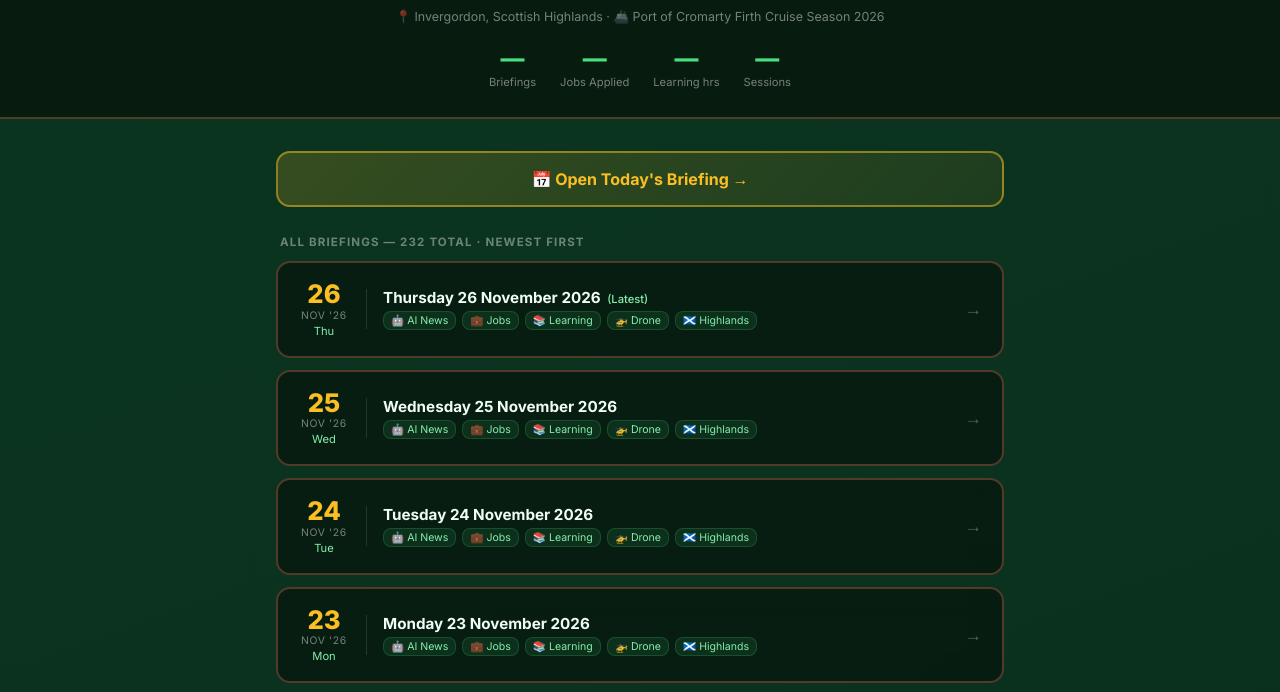
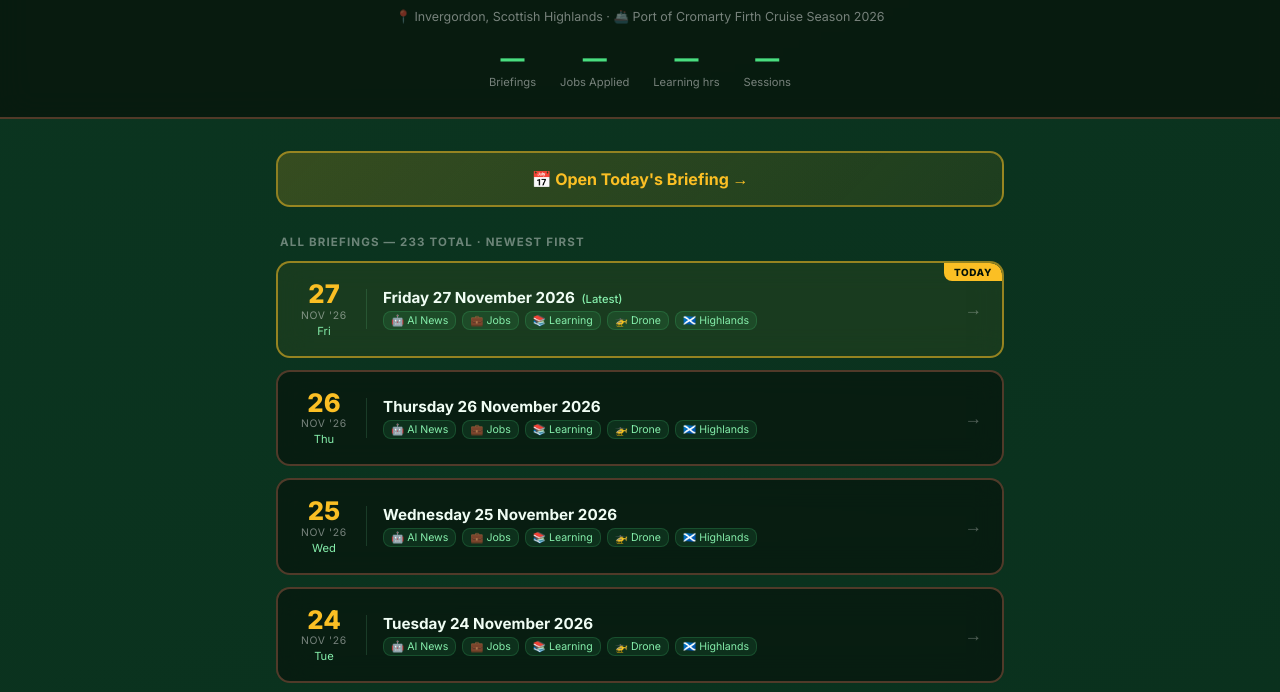
Before and after one commit to steve-ai-stuff/daily-briefing, a plain HTML site: page index.html in a window 1280 px wide. Shown: the part 101-793 px from the top of the page. Drawn offline with Linux system fonts and the light colour scheme.

Commit message:
Update index — 233 briefings

```diff
--- a/index.html
+++ b/index.html
@@ -111,6 +111,7 @@ footer{text-align:center;color:rgba(255,255,255,0.25);font-size:0.75rem;padding-
 // Add new entries here each time a new briefing is generated.
 // JavaScript will parse dates and sort newest-first automatically.
 var BRIEFINGS = [
+  ["27", "11", "2026", "Daily-Briefing_27-11-2026.html"],
   ["26", "11", "2026", "Daily-Briefing_26-11-2026.html"],
   ["25", "11", "2026", "Daily-Briefing_25-11-2026.html"],
   ["24", "11", "2026", "Daily-Briefing_24-11-2026.html"],
```
